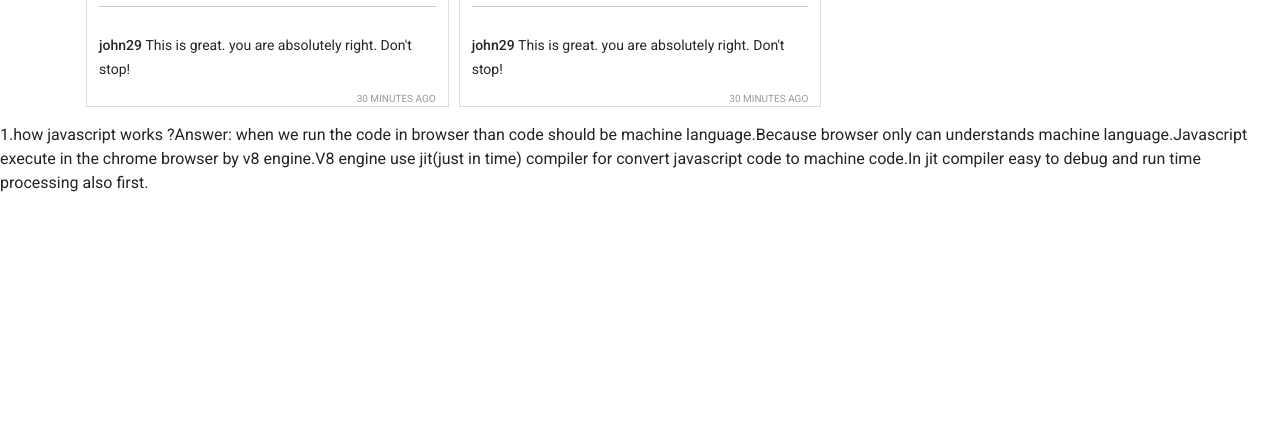
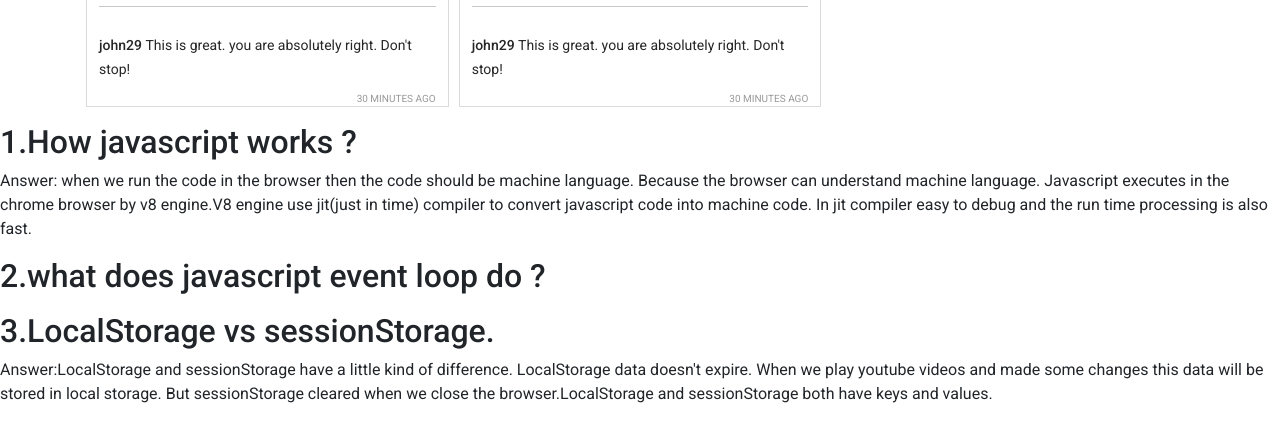
Before and after one commit to durjoy52/insta-shohor, a plain HTML site: page index.html in a window 1280 px wide. Shown: the part 1425-1847 px from the top of the page. Before the commit the page ends 1620 px from the top, so only its background shows below. Drawn offline with nearby package versions, Linux system fonts and the light colour scheme.

Commit message:
answer two

```diff
--- a/index.html
+++ b/index.html
@@ -89,11 +89,24 @@
       </div>
     </main>
     <section>
-      1.how javascript works ?Answer: when we run the code in browser than code
-      should be machine language.Because browser only can understands machine
-      language.Javascript execute in the chrome browser by v8 engine.V8 engine
-      use jit(just in time) compiler for convert javascript code to machine
-      code.In jit compiler easy to debug and run time processing also first.
+      <h2>1.How javascript works ?</h2>
+      <p>
+        Answer: when we run the code in the browser then the code should be
+        machine language. Because the browser can understand machine language.
+        Javascript executes in the chrome browser by v8 engine.V8 engine use
+        jit(just in time) compiler to convert javascript code into machine code.
+        In jit compiler easy to debug and the run time processing is also fast.
+      </p>
+      <h2>2.what does javascript event loop do ?</h2>
+      <p></p>
+      <h2>3.LocalStorage vs sessionStorage.</h2>
+      <p>
+        Answer:LocalStorage and sessionStorage have a little kind of difference.
+        LocalStorage data doesn't expire. When we play youtube videos and made
+        some changes this data will be stored in local storage. But
+        sessionStorage cleared when we close the browser.LocalStorage and
+        sessionStorage both have keys and values.
+      </p>
     </section>
     <footer></footer>
 
```
